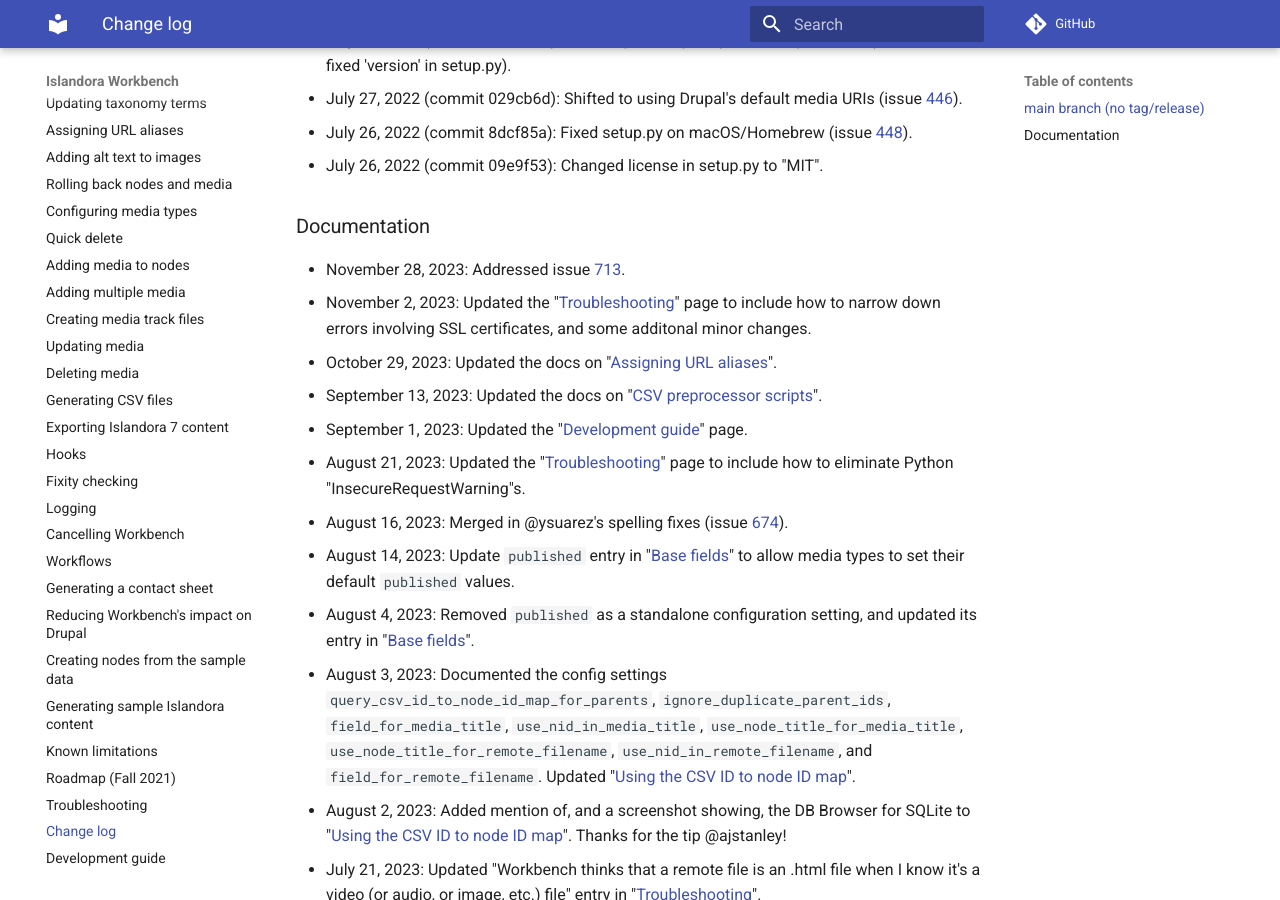
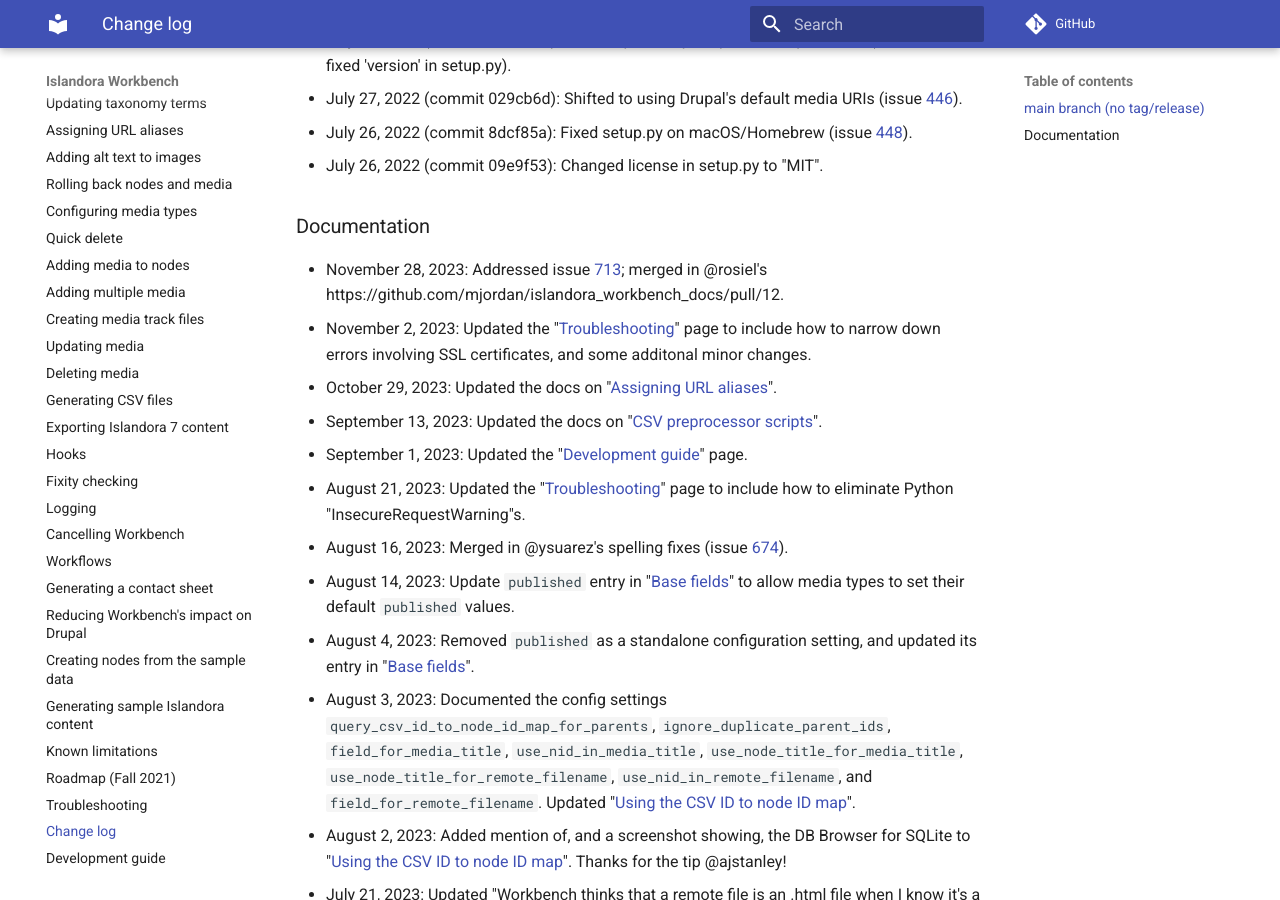
Before and after one commit to mjordan/islandora_workbench_docs, an MkDocs documentation site: the page built from docs/changelog.md, in a window 1280 px wide and 900 px high, scrolled down 4537 px. Built offline with MkDocs 1.6.1 and Material for MkDocs 9.7.7, drawn with Linux system fonts in a browser that asks for light colours; comment, search, counter and statistics services are not loaded.

Commit message:
Updated changelog.

```diff
--- a/docs/changelog.md
+++ b/docs/changelog.md
@@ -95,7 +95,7 @@
 
 ### Documentation
 
-* November 28, 2023: Addressed issue [713](https://github.com/mjordan/islandora_workbench/issues/713).
+* November 28, 2023: Addressed issue [713](https://github.com/mjordan/islandora_workbench/issues/713); merged in @rosiel's https://github.com/mjordan/islandora_workbench_docs/pull/12.
 * November 2, 2023: Updated the "[Troubleshooting](/islandora_workbench_docs/troubleshooting)" page to include how to narrow down errors involving SSL certificates, and some additonal minor changes.
 * October 29, 2023: Updated the docs on "[Assigning URL aliases](/islandora_workbench_docs/aliases/)".
 * September 13, 2023: Updated the docs on "[CSV preprocessor scripts](/islandora_workbench_docs/hooks/#csv-preprocessor-scripts)".
```
